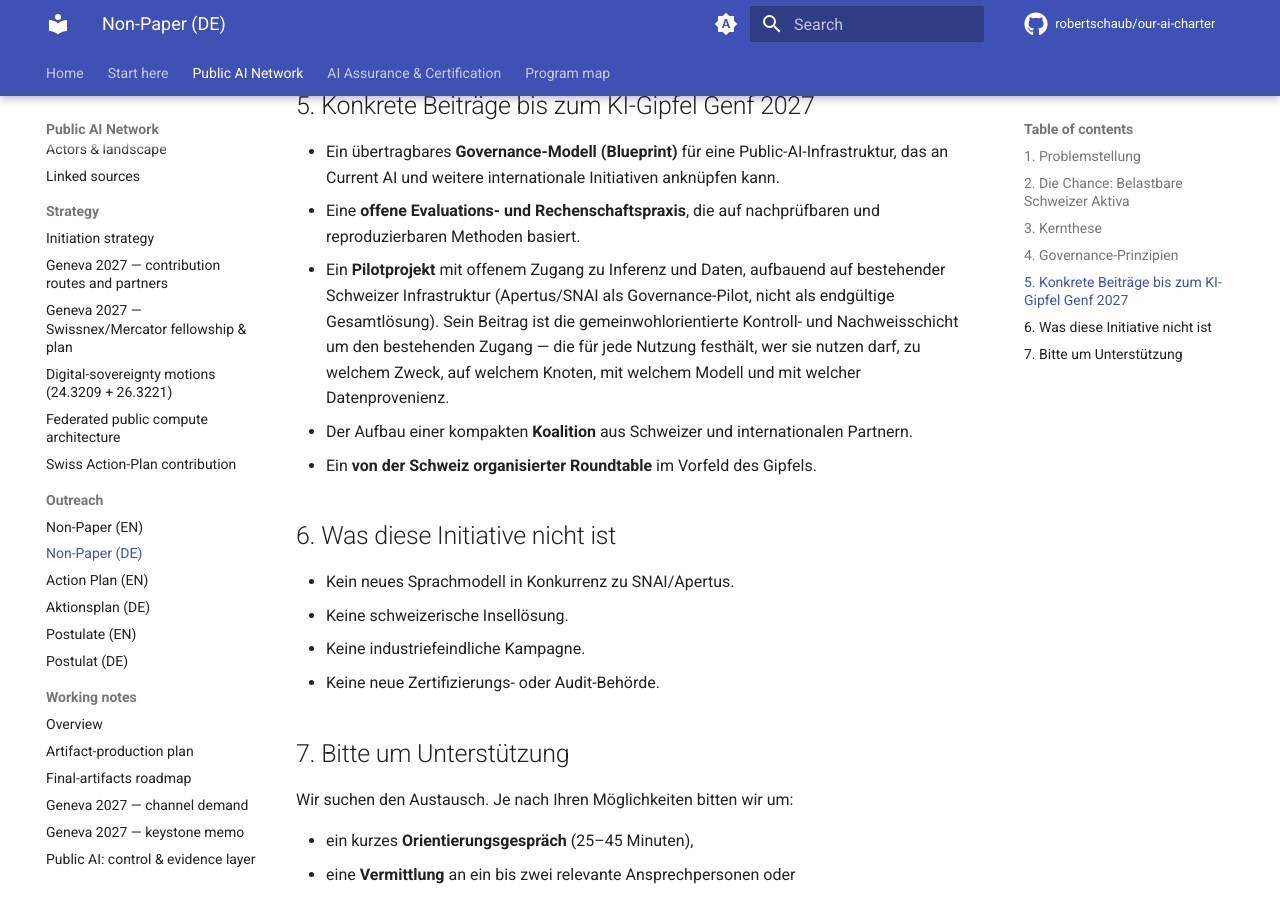
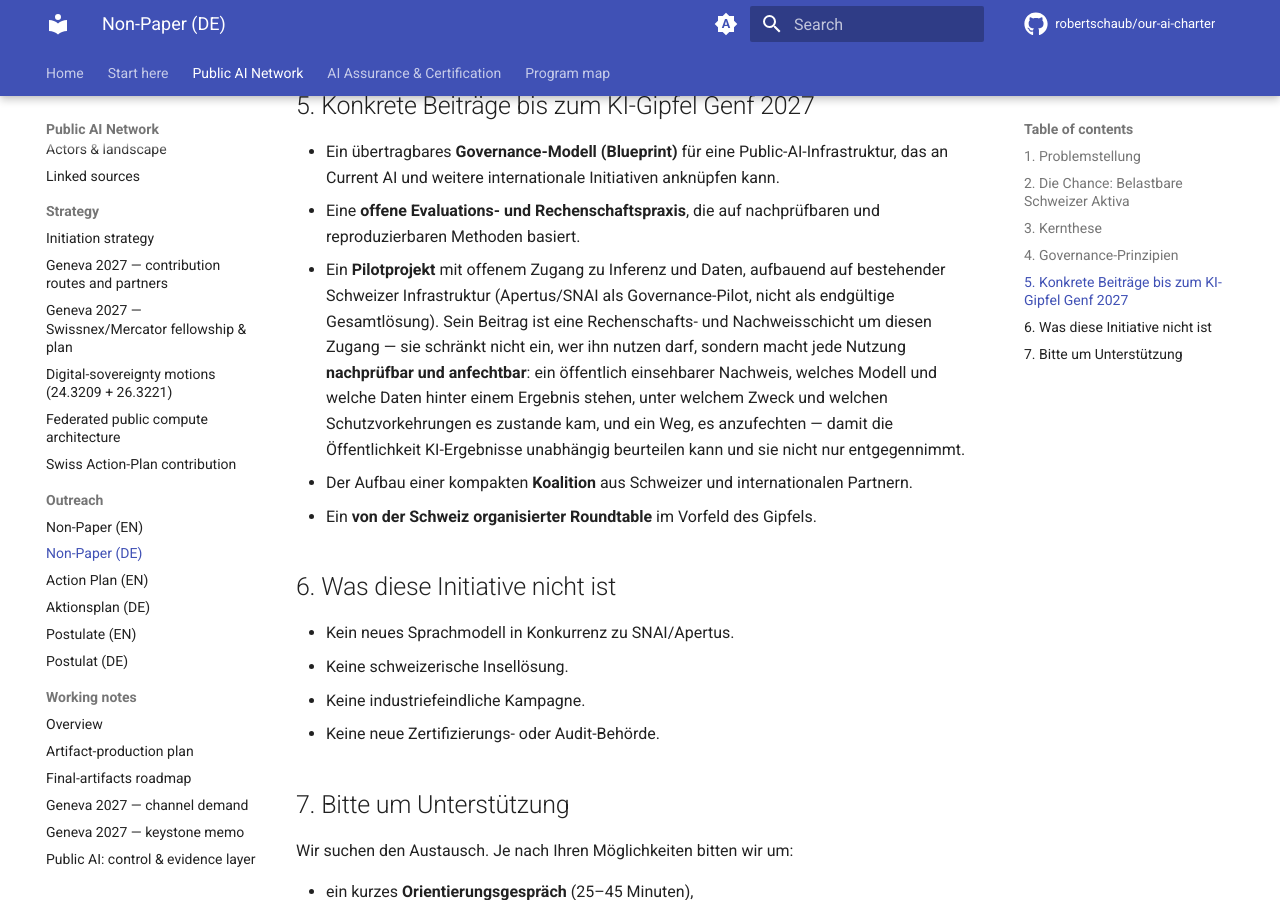
Before and after one commit to robertschaub/our-ai-charter, an MkDocs documentation site: the page built from docs/Public AI Network/Outreach/non-paper.de.md, in a window 1280 px wide and 900 px high, scrolled down 2076 px. Built offline with MkDocs 1.6.1 and Material for MkDocs 9.7.7, drawn with Linux system fonts in a browser that asks for light colours; plug-ins that fetch from the network failed and are left out; comment, search, counter and statistics services are not loaded.

Commit message:
docs: reframe the pilot's contribution from gatekeeping to accountability
The added Non-Paper sentence read as restricting user access ("who may use
it, ... on which node ..."), which is backwards for an access-widening
public-interest initiative. Reworded (EN + DE, and the parallel motions
sentence) to lead with accountability and contestability: each use leaves an
inspectable, contestable public record (model, data, purpose, safeguards,
redress) so the public can independently judge AI outputs rather than merely
receive them.

Co-Authored-By: Claude Opus 4.8 <noreply@anthropic.com>

```diff
--- a/docs/Public AI Network/Outreach/non-paper.de.md
+++ b/docs/Public AI Network/Outreach/non-paper.de.md
@@ -40,7 +40,7 @@ Dies richtig zu gestalten ist nicht nur eine Wertefrage. Eine offene, ko-getrage
 
 - Ein übertragbares **Governance-Modell (Blueprint)** für eine Public-AI-Infrastruktur, das an Current AI und weitere internationale Initiativen anknüpfen kann.
 - Eine **offene Evaluations- und Rechenschaftspraxis**, die auf nachprüfbaren und reproduzierbaren Methoden basiert.
-- Ein **Pilotprojekt** mit offenem Zugang zu Inferenz und Daten, aufbauend auf bestehender Schweizer Infrastruktur (Apertus/SNAI als Governance-Pilot, nicht als endgültige Gesamtlösung). Sein Beitrag ist die gemeinwohlorientierte Kontroll- und Nachweisschicht um den bestehenden Zugang — die für jede Nutzung festhält, wer sie nutzen darf, zu welchem Zweck, auf welchem Knoten, mit welchem Modell und mit welcher Datenprovenienz.
+- Ein **Pilotprojekt** mit offenem Zugang zu Inferenz und Daten, aufbauend auf bestehender Schweizer Infrastruktur (Apertus/SNAI als Governance-Pilot, nicht als endgültige Gesamtlösung). Sein Beitrag ist eine Rechenschafts- und Nachweisschicht um diesen Zugang — sie schränkt nicht ein, wer ihn nutzen darf, sondern macht jede Nutzung **nachprüfbar und anfechtbar**: ein öffentlich einsehbarer Nachweis, welches Modell und welche Daten hinter einem Ergebnis stehen, unter welchem Zweck und welchen Schutzvorkehrungen es zustande kam, und ein Weg, es anzufechten — damit die Öffentlichkeit KI-Ergebnisse unabhängig beurteilen kann und sie nicht nur entgegennimmt.
 - Der Aufbau einer kompakten **Koalition** aus Schweizer und internationalen Partnern.
 - Ein **von der Schweiz organisierter Roundtable** im Vorfeld des Gipfels.
 
```
Also changed, not shown: docs/Public AI Network/Outreach/non-paper.en.md (+1 -1 lines), docs/Public AI Network/Strategy/digital-sovereignty-motions.md (+1 -1 lines).
